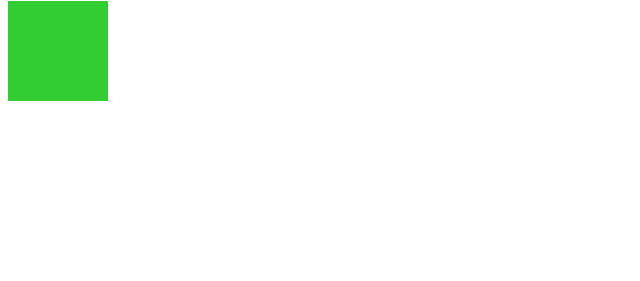
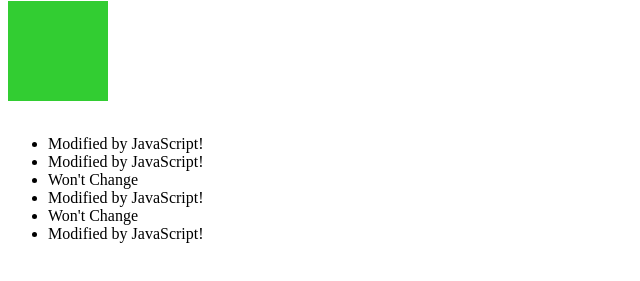
Before and after one commit to utsavgwa/fem-JS-concepts, a plain HTML site: page index.html in a window 1280 px wide. Shown: the part 79-360 px from the top of the page, without its empty margins (0-640 px from the left). Drawn offline with Linux system fonts and the light colour scheme.

Commit message:
document variable and querySelectorAll method in jS

```diff
--- a/index.html
+++ b/index.html
@@ -7,7 +7,16 @@
 <body>
   <h1>JavaScript Experiments!</h1>
   <div class="red-square"></div>
+  <br>
 
+  <ul>
+    <li class="js-target">Unchanged</li>
+    <li class="js-target">Unchanged</li>
+    <li>Won't Change</li>
+    <li class="js-target">Unchanged</li>
+    <li>Won't Change</li>
+    <li class="js-target">Unchanged</li>
+  </ul>
 
   <!-- <script src="./experiments.js"></script> -->
   <script src="./js-program1.js"></script>
--- a/js-program1.js
+++ b/js-program1.js
@@ -2,5 +2,13 @@
 // const yearlyRent = monthlyRent * 12;
 // console.log(yearlyRent);
 
-const redSquare = document.querySelector('.red-square');
+const redSquare = document.querySelector('.red-square');//gave CSS selector to querySelector, and it gives the first instance of it on the page
 redSquare.style.backgroundColor = 'limegreen';
+// here we called a method on document. document is a globally available variable in the browser that you use to interact with the HTML and CSS.
+
+// here querySelectorAll gives back an array of all elements, that have .js-target class
+const elementsToChange = document.querySelectorAll('.js-target');
+for (let i = 0; i < elementsToChange.length; i++) {
+  const currentElement = elementsToChange[i];
+  currentElement.innerText = "Modified by JavaScript!";
+}
```
